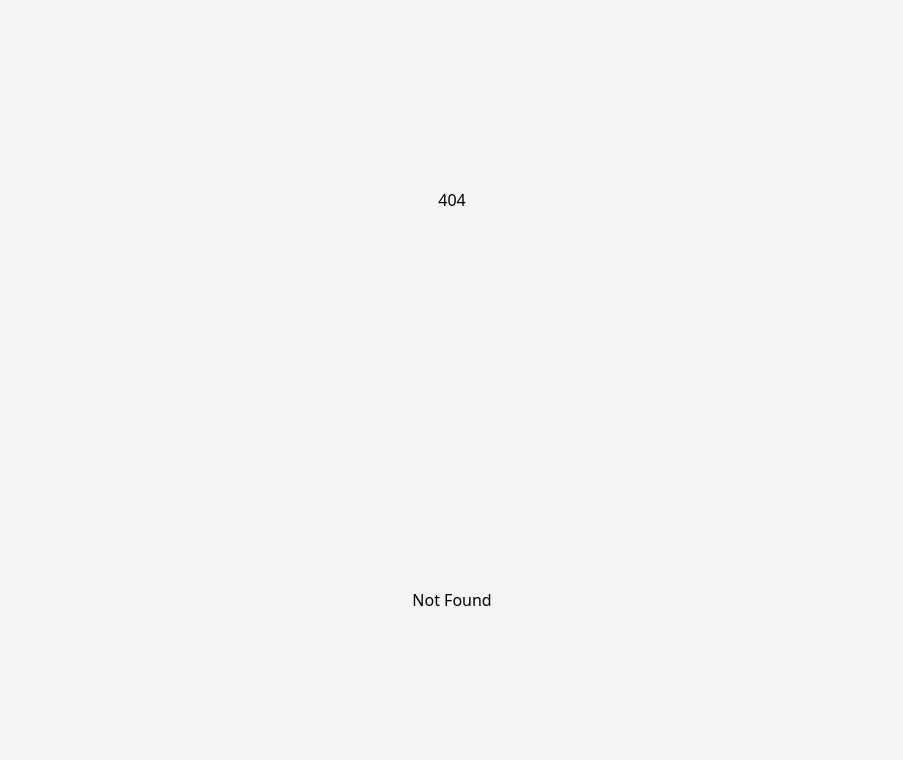
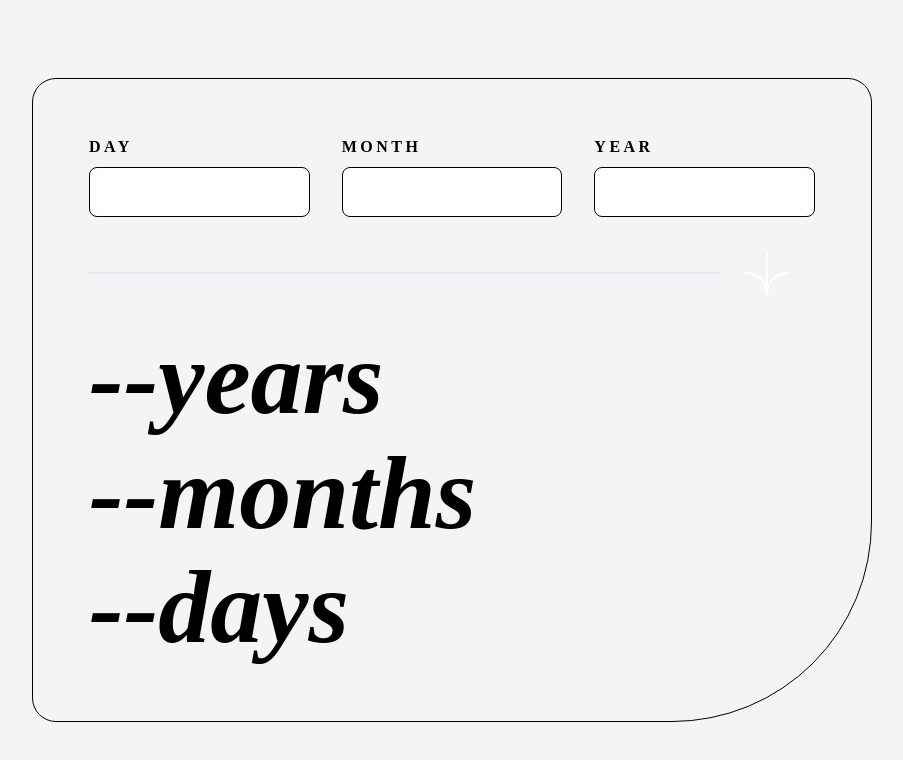
Before and after one commit to YvesCheung88/frontend-mentor-age-calculator, a SvelteKit app: page /v2 in a window 1280 px wide. Before the commit this address had no page. Shown: the top 760 px of the page, without its empty margins (188-1091 px from the left). Built offline with nearby package versions, Linux system fonts and the light colour scheme.

Commit message:
version 2

```diff
--- /dev/null
+++ b/src/routes/v2/+page.svelte
@@ -0,0 +1,100 @@
+<script lang="ts">
+	const inputs: Record<string, string> = {
+		day: '',
+		month: '',
+		year: ''
+	};
+
+	const errors: Record<string, string> = {
+		day: '',
+		month: '',
+		year: ''
+	};
+	const outputLabels: Record<string, string> = {
+		years: '--',
+		months: '--',
+		days: '--'
+	};
+	$: error = Object.values(errors).join('') !== '';
+
+	function calculate() {
+		Object.entries(inputs)
+			.reverse()
+			.forEach(([fieldName, value]) => {
+				const parsedValue = parseInt(value);
+				if (isNaN(parsedValue)) errors[fieldName] = `Must be a valid ${fieldName}`;
+			});
+	}
+</script>
+
+<form class="calculator" on:submit|preventDefault={calculate}>
+	<section class="inputs" class:error>
+		{#each Object.keys(inputs) as fieldName}
+			<label for={fieldName}>{fieldName}</label>
+			<input type="text" id={fieldName} bind:value={inputs[fieldName]} />
+			<span>{errors[fieldName]}</span>
+		{/each}
+	</section>
+	<section class="control">
+		<button type="submit">
+			<img src="/icon-arrow.svg" alt="icon-arrow" />
+		</button>
+	</section>
+	<section class="outputs">
+		{#each Object.entries(outputLabels) as [fieldName, value]}
+			<p><span>{value}</span>{fieldName}</p>
+		{/each}
+	</section>
+</form>
+
+<style lang="postcss">
+	.calculator {
+		@apply border p-14 rounded-3xl;
+		width: 840px;
+		border-bottom-right-radius: 200px;
+		border-color: var(--light-grey);
+		background-color: var(--white);
+		font-family: 'Poppins';
+
+		& .inputs {
+			@apply grid grid-cols-3 gap-x-8 gap-y-2;
+			& label {
+				@apply row-start-1 uppercase font-bold;
+				letter-spacing: 3.5px;
+			}
+			& input {
+				@apply row-start-2 rounded-lg px-6 py-3 border outline-none cursor-pointer;
+				border-color: var(--light-grey);
+				&:focus {
+					border-color: var(--purple);
+				}
+			}
+			& span {
+				@apply row-start-3 italic font-normal;
+			}
+			&.error {
+				color: var(--light-red);
+			}
+		}
+		& .control {
+			@apply grid items-center;
+			grid-template-columns: auto 96px;
+			&&::before {
+				@apply w-full border;
+				content: '';
+			}
+			& button {
+				@apply w-24 h-24 rounded-full grid place-items-center hover:bg-black;
+				background-color: var(--purple);
+			}
+		}
+		& .outputs {
+			@apply italic font-extrabold;
+			font-size: 104px;
+			line-height: 110%;
+			& span {
+				color: var(--purple);
+			}
+		}
+	}
+</style>
```
